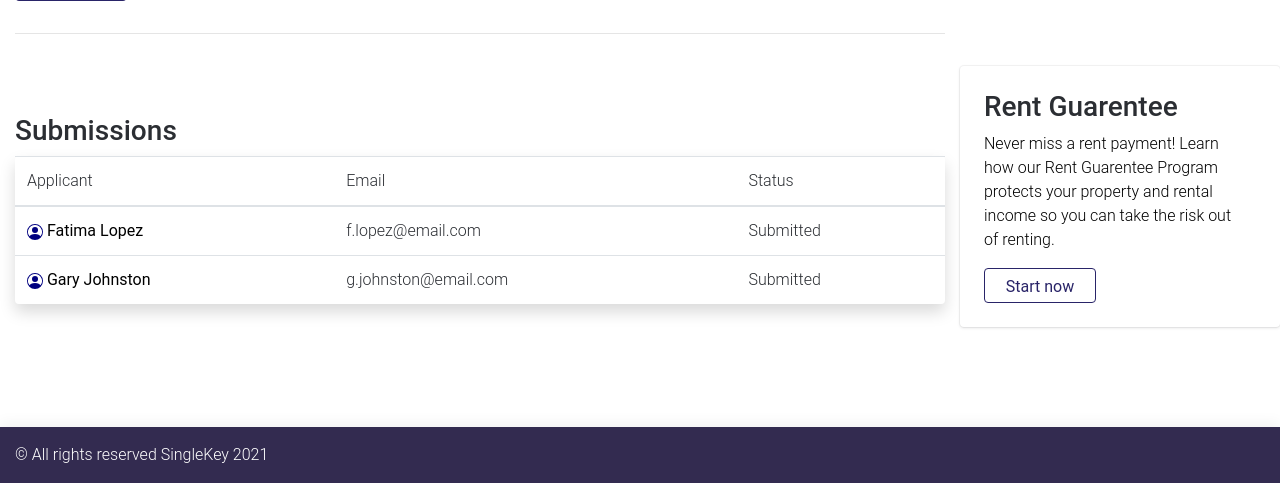
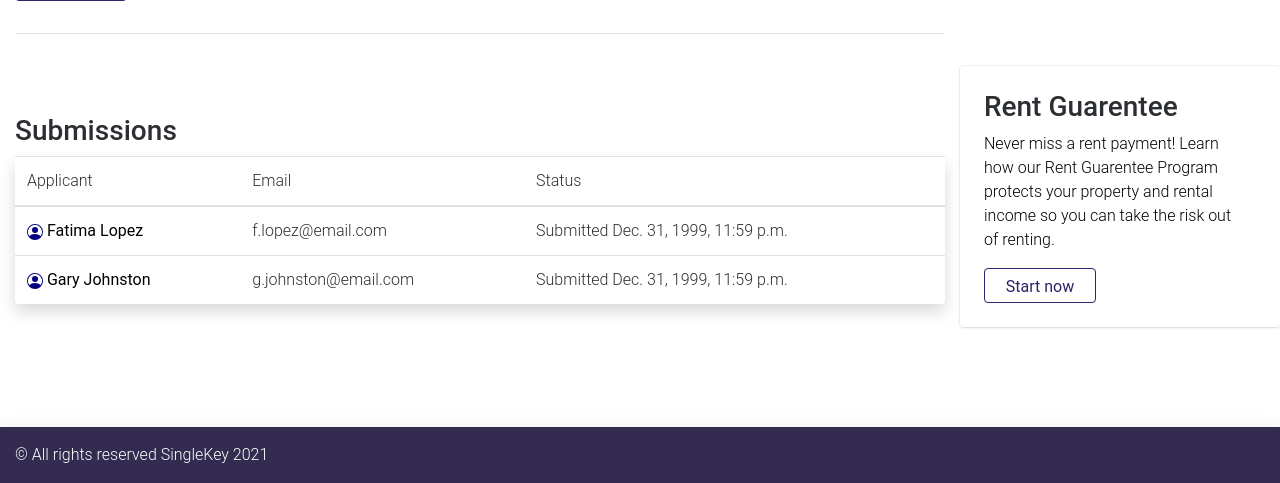
Before and after one commit to zackorykelly/django-intro, a Django app: page /index/ in a window 1280 px wide. Shown: the part 413-896 px from the top of the page. Run offline with Django 3.2, Linux system fonts and the light colour scheme; some libraries are stand-ins or nearby versions.

Commit message:
Implement submission time save

```diff
--- a/main/templates/index.html
+++ b/main/templates/index.html
@@ -61,7 +61,7 @@ Registration
           {{ i.email }}
         </td>
         <td>
-          Submitted
+          Submitted {{ i.submission_time }}
         </td>
         </tr>
         {% endfor %}
--- a/main/views.py
+++ b/main/views.py
@@ -2,11 +2,13 @@ from django.shortcuts import render
 from django.http import HttpResponseBadRequest
 from django.core.validators import validate_email
 from django.core.exceptions import ValidationError
+import datetime
+from django.utils.timezone import utc
 
 # Create your views here.
 results = [
-      {'name': 'Fatima Lopez', 'email': 'f.lopez@email.com'},
-      {'name': 'Gary Johnston', 'email': 'g.johnston@email.com'}
+      {'name': 'Fatima Lopez', 'email': 'f.lopez@email.com', 'submission_time': 'Dec. 31, 1999, 11:59 p.m.'},
+      {'name': 'Gary Johnston', 'email': 'g.johnston@email.com', 'submission_time': 'Dec. 31, 1999, 11:59 p.m.'}
     ]
 
 def index(request):
@@ -16,13 +18,13 @@ def index(request):
       'email': request.POST['email'],
     }
     if context['name'] == '' or context['email'] == '':
-        return HttpResponseBadRequest('<h1>Name or email field is empty. Please try again.</h1>')
+        return HttpResponseBadRequest('<meta name="viewport" content="width=device-width, initial-scale=1"><h1>Name or email field is empty. Please try again.</h1>')
     try:
       validate_email(context['email'])
     except ValidationError as error:
-        return HttpResponseBadRequest('<h1>Invalid email. Please try again.</h1>')
+        return HttpResponseBadRequest('<meta name="viewport" content="width=device-width, initial-scale=1"><h1>Invalid email. Please try again.</h1>')
     else:
-      results.append({'name': request.POST['name'], 'email': request.POST['email']})
+      results.append({'name': request.POST['name'], 'email': request.POST['email'], 'submission_time': datetime.datetime.now().replace(tzinfo=utc)})
       return render(request, 'thanks.html', context)
   context = {
     'results': results
```
